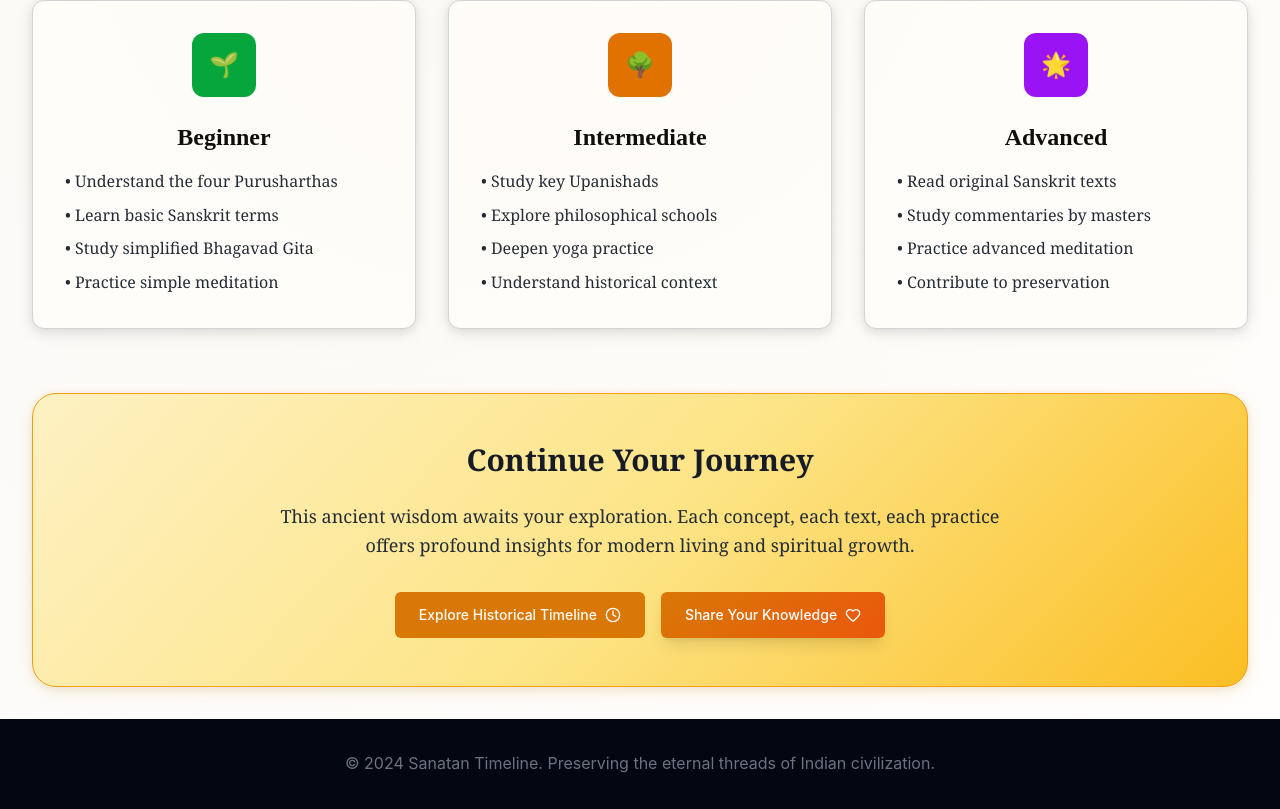
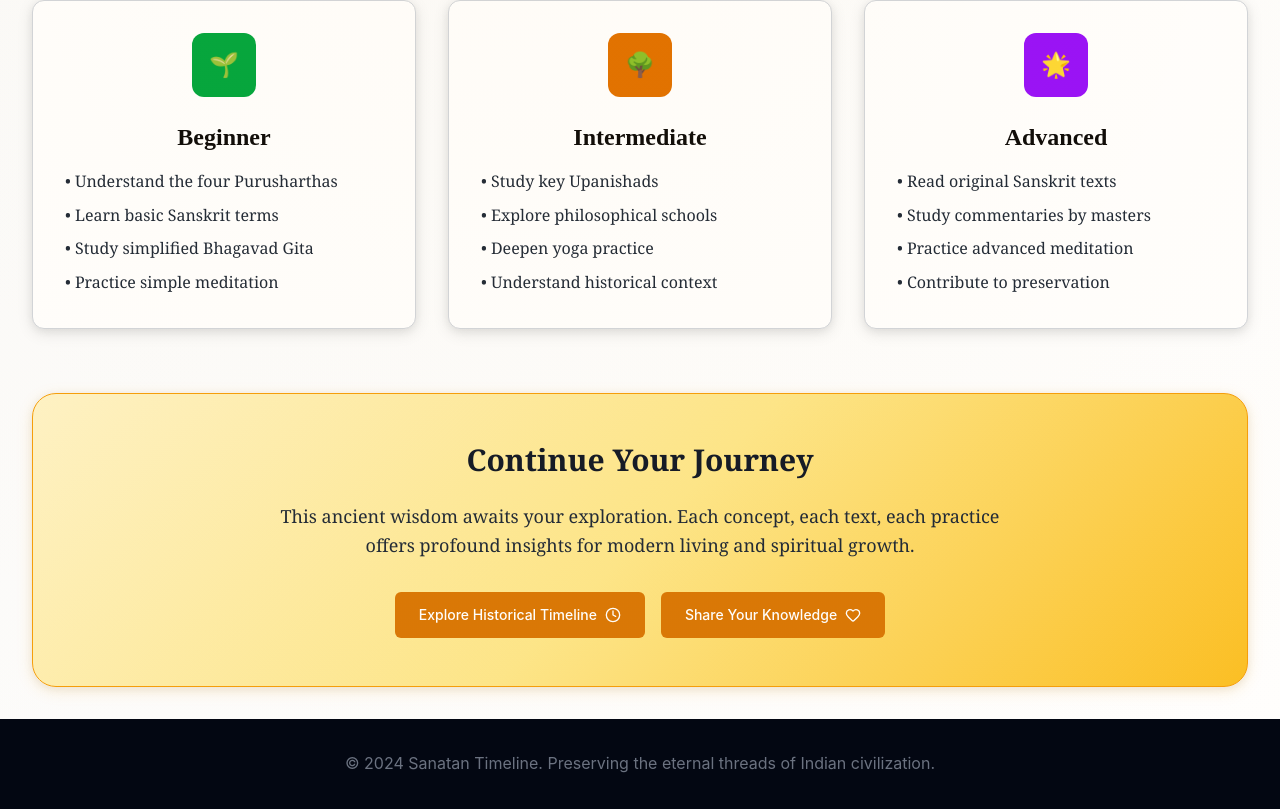
Before and after one commit to vikrant1379/eternal_timelines, a Next.js app: page /knowledge in a window 1280 px wide. Shown: the part 3691-4500 px from the top of the page. Built offline with nearby package versions, Linux system fonts and the light colour scheme.

Commit message:
Add files via upload

```diff
--- a/src/app/knowledge/page.tsx
+++ b/src/app/knowledge/page.tsx
@@ -359,11 +359,11 @@ export default function KnowledgePage() {
               profound insights for modern living and spiritual growth.
             </p>
             <div className="flex flex-col sm:flex-row gap-4 justify-center">
-              <Link href="/timeline" className="btn-academic">
+              <Link href="/timeline" className="btn-academic from-amber-600 to-orange-600">
                 Explore Historical Timeline
                 <Clock className="ml-2 w-4 h-4" />
               </Link>
-              <Link href="/contribute" className="btn-academic bg-gradient-to-r from-amber-600 to-orange-600 hover:from-amber-700 hover:to-orange-700 text-white border-none shadow-lg hover:shadow-xl transform hover:-translate-y-1 transition-all duration-300">
+              <Link href="/contribute" className="btn-academic from-orange-700 to-amber-700">
                 Share Your Knowledge
                 <Heart className="ml-2 w-4 h-4" />
               </Link>
```
